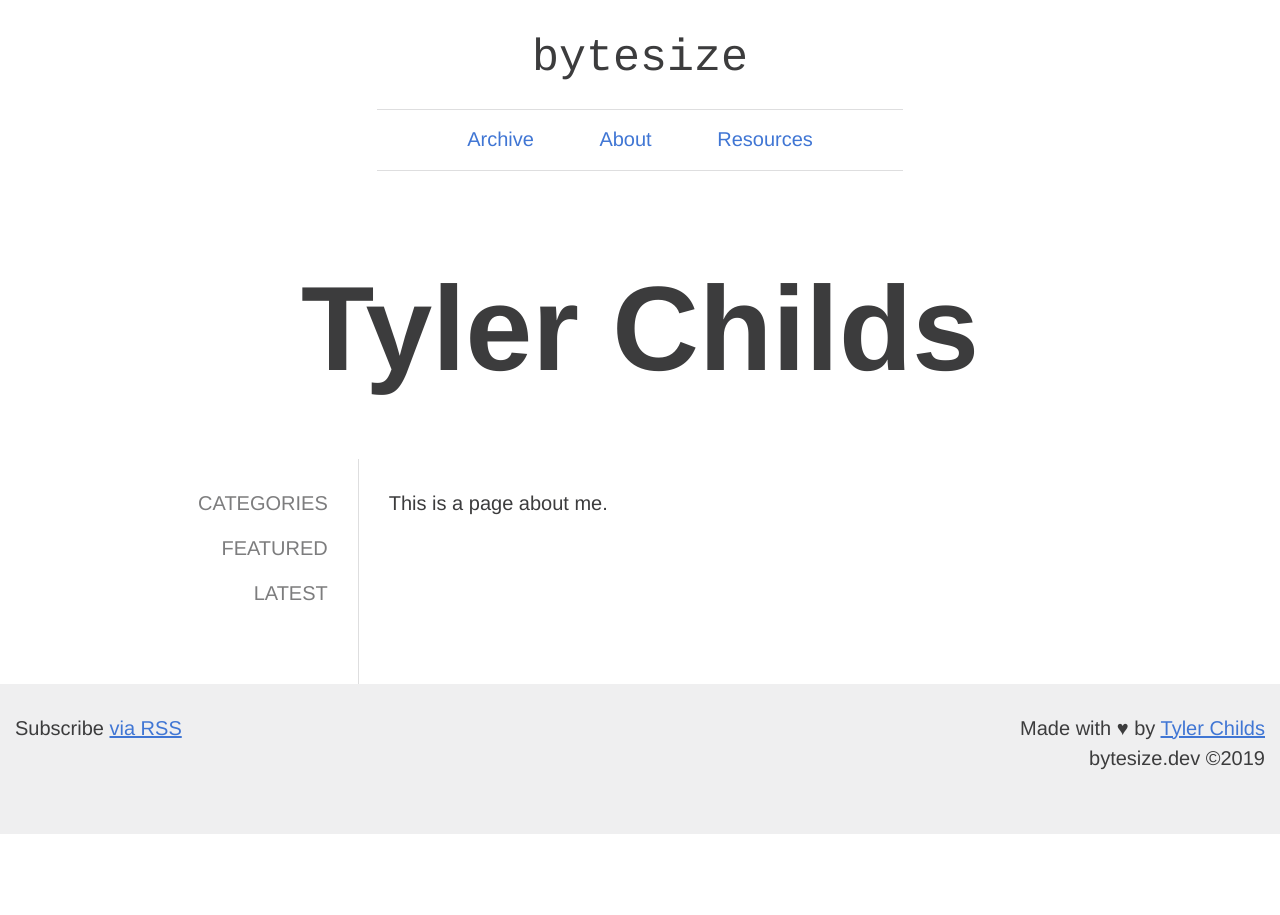
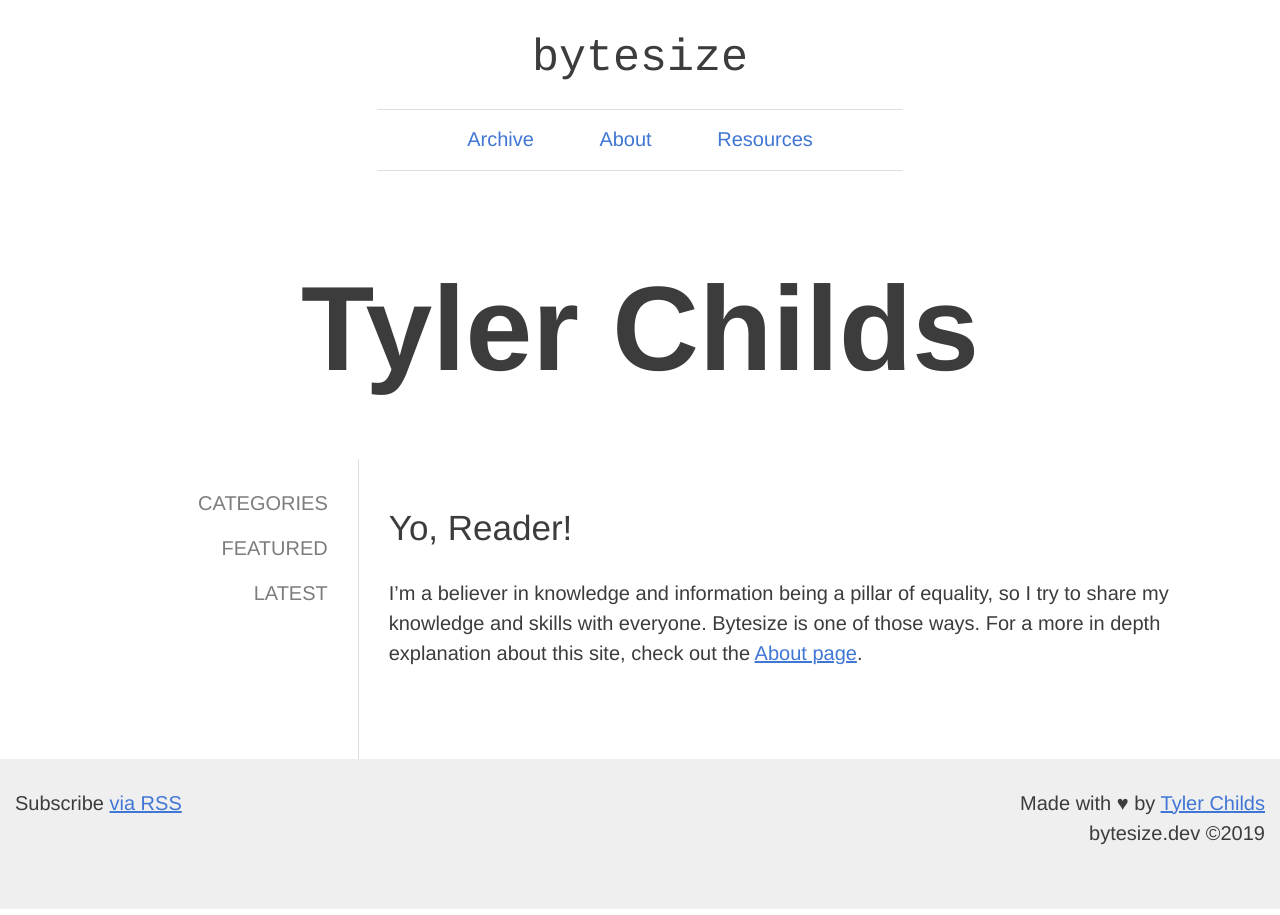
Before and after one commit to tylerchilds/bytesize, a Jekyll site: the page built from authors/tyler.md, in a window 1280 px wide. Built offline with Jekyll 4.4.1, drawn with Linux system fonts in a browser that asks for light colours.

Commit message:
hide tabbing for now, add light author info

```diff
--- a/authors/tyler.md
+++ b/authors/tyler.md
@@ -4,4 +4,6 @@ title: Tyler Childs
 permalink: /authors/tyler/
 ---
 
-This is a page about me.
+### Yo, Reader!
+
+I'm a believer in knowledge and information being a pillar of equality, so I try to share my knowledge and skills with everyone. Bytesize is one of those ways. For a more in depth explanation about this site, check out the [About page](/about).
```
Also changed, not shown: _posts/2019-03-12-hello-world/index.md (+6 -6 lines), _posts/2019-03-19-web-anatomy/index.md (+4 -4 lines).
